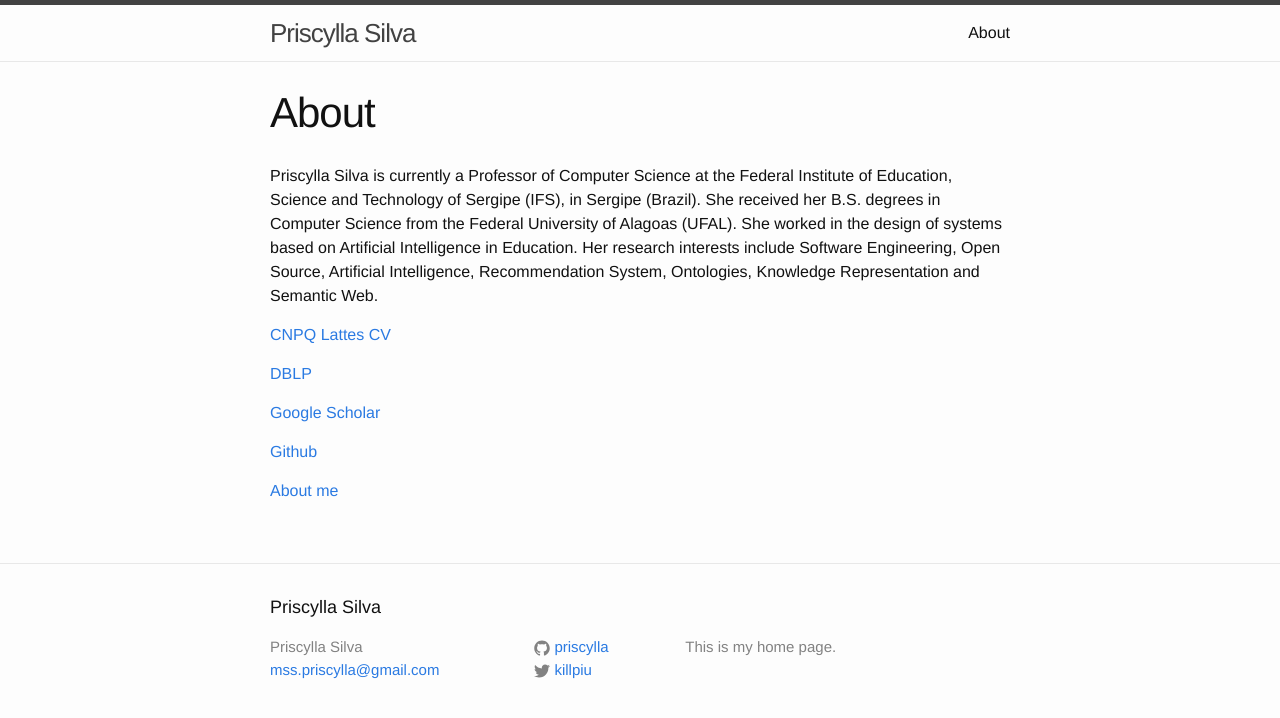
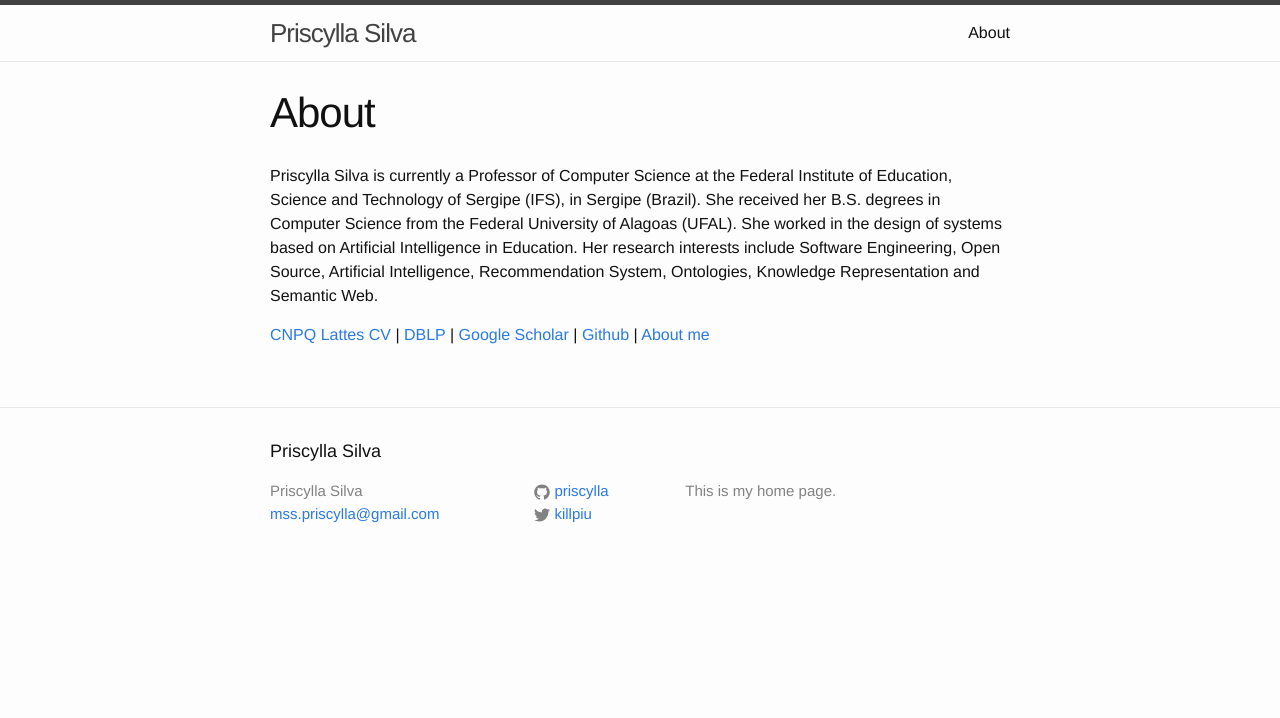
Before and after one commit to priscylla/priscylla.github.io, a Jekyll site: the page built from about.md, in a window 1280 px wide. Shown: the top 718 px of the page. Built offline with Jekyll 4.4.1, drawn with Linux system fonts in a browser that asks for light colours.

```diff
--- a/about.md
+++ b/about.md
@@ -12,12 +12,8 @@ Artiﬁcial Intelligence in Education. Her research interests include Software
 Engineering, Open Source, Artiﬁcial Intelligence, Recommendation System,
 Ontologies, Knowledge Representation and Semantic Web.
 
-[CNPQ Lattes CV](http://lattes.cnpq.br/9474452617185092)
-
-[DBLP](http://www.informatik.uni-trier.de/~ley/pers/hd/s/Silva:Priscylla.html)
-
-[Google Scholar](http://scholar.google.com.br/citations?user=iVYE88IAAAAJ)
-
-[Github](github.com/priscylla)
-
+[CNPQ Lattes CV](http://lattes.cnpq.br/9474452617185092) |
+[DBLP](http://www.informatik.uni-trier.de/~ley/pers/hd/s/Silva:Priscylla.html) |
+[Google Scholar](http://scholar.google.com.br/citations?user=iVYE88IAAAAJ) |
+[Github](github.com/priscylla) |
 [About me](http://about.me/priscylla.silva)
```
